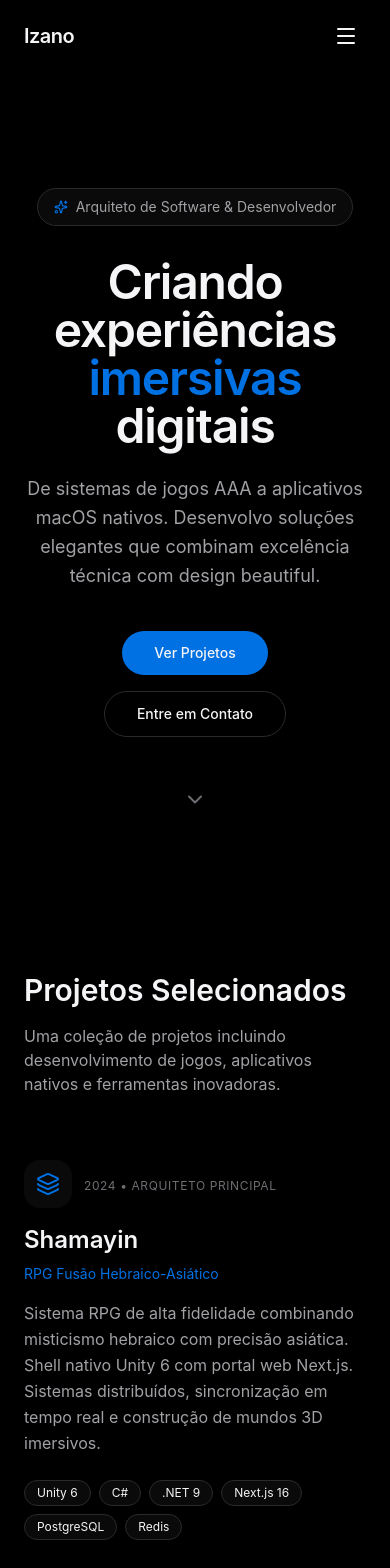
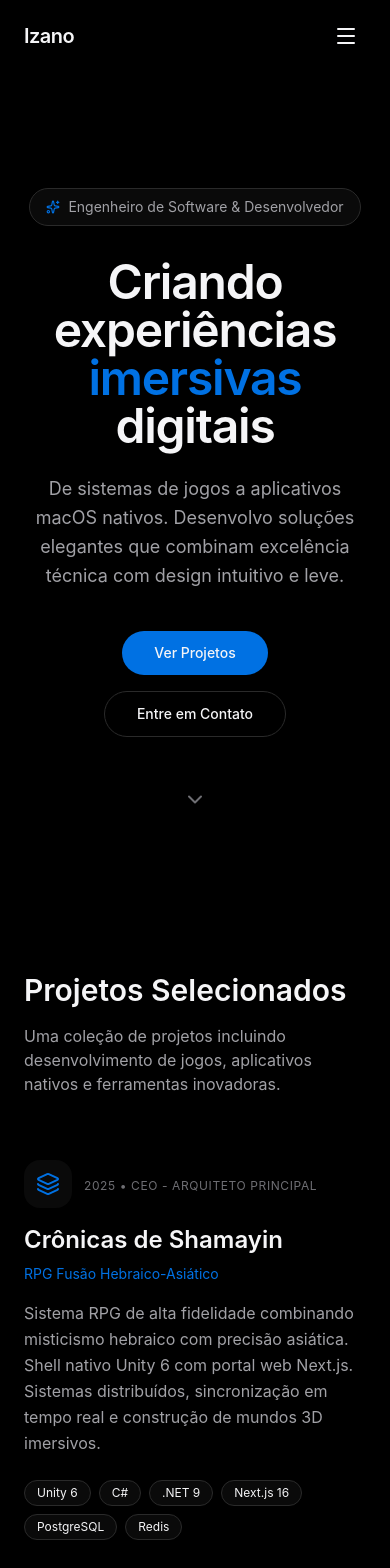
Before and after one commit to izanomikoto/Portf-lio, a Next.js app: page / in a window 390 px wide. Shown: the top 1568 px of the page. Built offline with nearby package versions, Linux system fonts and the light colour scheme.

Commit message:
Update project titles, years, and descriptions

```diff
--- a/src/app/page.tsx
+++ b/src/app/page.tsx
@@ -11,12 +11,12 @@ import {
 const projects = [
   {
     id: "shamayin",
-    title: "Shamayin",
+    title: "Crônicas de Shamayin",
     subtitle: "RPG Fusão Hebraico-Asiático",
     description: "Sistema RPG de alta fidelidade combinando misticismo hebraico com precisão asiática. Shell nativo Unity 6 com portal web Next.js. Sistemas distribuídos, sincronização em tempo real e construção de mundos 3D imersivos.",
     tags: ["Unity 6", "C#", ".NET 9", "Next.js 16", "PostgreSQL", "Redis"],
-    year: "2024",
-    role: "Arquiteto Principal",
+    year: "2025",
+    role: "CEO - Arquiteto Principal",
     icon: Layers,
     featured: true,
     stats: [
@@ -32,7 +32,7 @@ const projects = [
     subtitle: "App de Japonês",
     description: "Aplicativo nativo macOS para aprendizado de japonês com Sistema de Repetição Espaçada (SRS). Gamificação XP, múltiplos perfis com proteção PIN, sessões Pomodoro e interface multilíngue.",
     tags: ["SwiftUI", "SwiftData", "macOS 14+", "SRS Algorithm", "Xcode"],
-    year: "2024",
+    year: "2026",
     role: "Criador",
     icon: Globe,
     featured: false,
@@ -49,7 +49,7 @@ const projects = [
     subtitle: "Estação de Voz IA",
     description: "Estação de trabalho musical macOS profissional para treinar modelos de voz personalizados. Integração RVC, ferramentas de preparação de datasets e interface SwiftUI nativa.",
     tags: ["SwiftUI", "Python/RVC", "ffmpeg", "Audio Processing", "macOS"],
-    year: "2023",
+    year: "2026",
     role: "Criador",
     icon: Music4,
     featured: false,
@@ -178,7 +178,7 @@ export default function Home() {
             className="inline-flex items-center gap-2 px-4 py-2 rounded-full bg-apple-surface border border-apple-border text-sm text-apple-text-secondary mb-8"
           >
             <Sparkles size={14} className="text-apple-accent" />
-            <span>Arquiteto de Software & Desenvolvedor</span>
+            <span>Engenheiro de Software & Desenvolvedor</span>
           </motion.div>
 
           <motion.h1
@@ -198,9 +198,9 @@ export default function Home() {
             transition={{ delay: 0.5 }}
             className="text-lg text-apple-text-secondary max-w-2xl mx-auto mb-10 leading-relaxed"
           >
-            De sistemas de jogos AAA a aplicativos macOS nativos.
+            De sistemas de jogos a aplicativos macOS nativos.
             Desenvolvo soluções elegantes que combinam excelência técnica
-            com design beautiful.
+            com design intuitivo e leve.
           </motion.p>
 
           <motion.div
@@ -395,14 +395,15 @@ export default function Home() {
           >
             <h2 className="text-3xl md:text-4xl font-semibold mb-8">Sobre Mim</h2>
             <p className="text-lg text-apple-text-secondary leading-relaxed mb-6">
-              Sou arquiteto e desenvolvedor de software com paixão por criar
+              Olá! Me chamo, Vinicius ou Izano no mundo das stacks.
+              Sou engenheiro de software e desenvolvedor com paixão por criar
               experiências digitais imersivas. Meu trabalho está na interseção entre
               desenvolvimento de jogos, aplicativos nativos e sistemas escaláveis.
             </p>
             <p className="text-lg text-apple-text-secondary leading-relaxed">
               De arquitetura de sistemas de jogos distribuídos em Unity à criação de
               elegantes aplicativos macOS com SwiftUI, acredito no poder de combinar
-              excelência técnica com design beautiful.
+              excelência técnica com design bonito, leve e escalável.
             </p>
           </motion.div>
         </div>
@@ -416,7 +417,7 @@ export default function Home() {
             whileInView={{ opacity: 1, y: 0 }}
             viewport={{ once: true }}
           >
-            <h2 className="text-3xl md:text-4xl font-semibold mb-4">Vamos Conectar</h2>
+            <h2 className="text-3xl md:text-4xl font-semibold mb-4">Vamos nos Conectar</h2>
             <p className="text-apple-text-secondary mb-10">
               Interessado em trabalhar junto ou quer apenas conversar?
               Me encontre nas plataformas abaixo.
```
